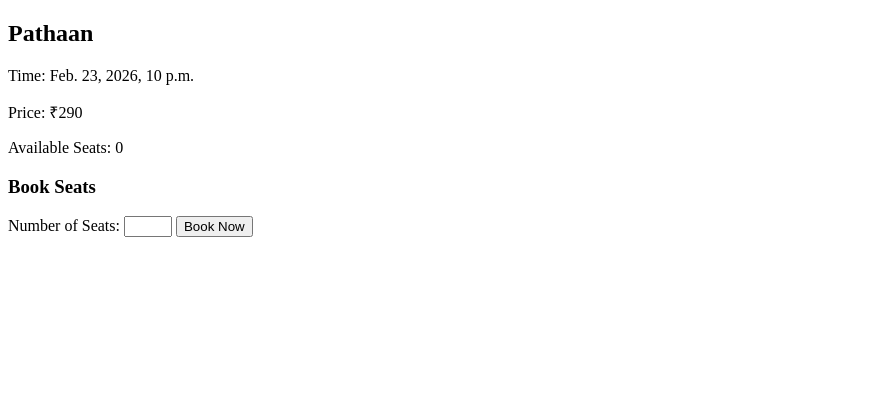
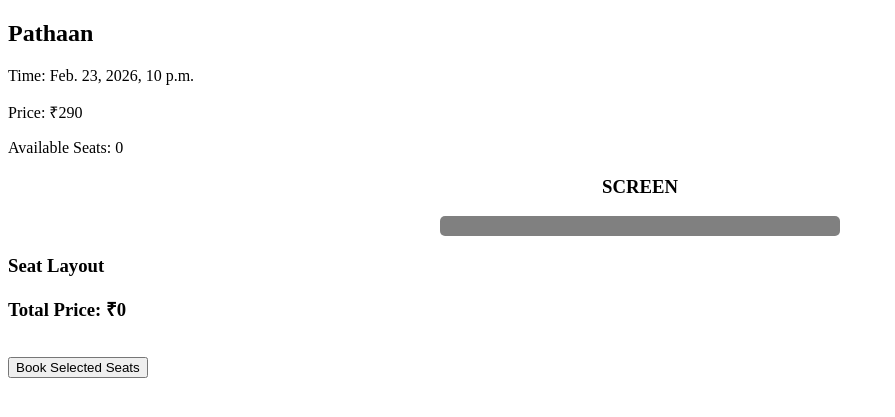
Before and after one commit to sonoo7890/BookMyShow_Project, a Django app: page /show/5/ in a window 1280 px wide. Shown: the top 417 px of the page, without its empty margins (0-895 px from the left). Run offline with Django 5.2, Linux system fonts and the light colour scheme; data comes from the database, SQL or seed files in the repository; both versions use the stored data as it was after the commit.

Commit message:
updated folder

```diff
--- a/Internship_Project/project/myapp/templates/myapp/show_detail.html
+++ b/Internship_Project/project/myapp/templates/myapp/show_detail.html
@@ -1,25 +1,147 @@
 <!DOCTYPE html>
 <html>
 <head>
-    <title>Show Detail</title>
+<title>Show Detail</title>
+
+<style>
+
+.seat{
+width:40px;
+height:40px;
+line-height:40px;
+text-align:center;
+margin:5px;
+border-radius:5px;
+display:inline-block;
+}
+
+.available{
+background:lightgreen;
+cursor:pointer;
+}
+
+.booked{
+background:red;
+color:white;
+}
+
+.selected{
+background:blue;
+color:white;
+}
+
+.seat-checkbox{
+display:none;
+}
+
+.seat-label{
+display:inline-block;
+}
+
+.screen{
+width:400px;
+height:20px;
+background:gray;
+margin:10px auto;
+border-radius:5px;
+}
+
+</style>
+
 </head>
+
 <body>
 
 <h2>{{ show.movie.title }}</h2>
+
 <p>Time: {{ show.show_time }}</p>
+
 <p>Price: ₹{{ show.price }}</p>
+
 <p>Available Seats: {{ available_seats }}</p>
 
-<h3>Book Seats</h3>
+<h3 style="text-align:center;">SCREEN</h3>
+
+<div class="screen"></div>
+
+<h3>Seat Layout</h3>
+
+<h3>Total Price: ₹<span id="total-price">0</span></h3>
 
 <form method="POST">
-    {% csrf_token %}
+{% csrf_token %}
 
-    <label>Number of Seats:</label>
-    <input type="number" name="seats" min="1" max="{{ available_seats }}" required>
+<div style="display:flex;flex-wrap:wrap;width:500px;">
 
+{% for seat in seats %}
 
-    <button type="submit">Book Now</button>
+{% if seat.is_booked %}
+
+<div class="seat booked">
+{{ seat.seat_number }}
+</div>
+
+{% else %}
+
+<label class="seat-label">
+
+<input type="checkbox" name="selected_seats" value="{{ seat.id }}" class="seat-checkbox">
+
+<div class="seat available">
+{{ seat.seat_number }}
+</div>
+
+</label>
+
+{% endif %}
+
+{% endfor %}
+
+</div>
+
+<br>
+
+<button type="submit">Book Selected Seats</button>
+
 </form>
+
+<script>
+
+let price = {{ show.price }};
+
+document.querySelectorAll(".seat-label").forEach(label => {
+
+let checkbox = label.querySelector(".seat-checkbox");
+let seat = label.querySelector(".seat");
+
+label.addEventListener("click", function(){
+
+checkbox.checked = !checkbox.checked;
+
+if(checkbox.checked){
+seat.classList.add("selected");
+}
+else{
+seat.classList.remove("selected");
+}
+
+updatePrice();
+
+});
+
+});
+
+function updatePrice(){
+
+let selected = document.querySelectorAll(".seat-checkbox:checked").length;
+
+let total = selected * price;
+
+document.getElementById("total-price").innerText = total;
+
+}
+
+</script>
+
 </body>
 </html>
--- a/Internship_Project/project/myapp/views.py
+++ b/Internship_Project/project/myapp/views.py
@@ -1,3 +1,5 @@
+from urllib import request
+
 from django.shortcuts import render,redirect
 from django.http import HttpResponse
 from django.shortcuts import get_object_or_404
@@ -14,45 +16,52 @@ def home(request):
     movies=Movie.objects.all()
     return render(request, "myapp/home.html", {"movies": movies})
 
-
 def show_detail(request, show_id):
     show = get_object_or_404(Show, id=show_id)
     available_seats = Seat.objects.filter(show=show, is_booked=False).count()
+
     if request.method == "POST":
-        seats_requested= int(request.POST.get("seats"))
+
+        # checkbox se selected seats lena
+        selected_seats = request.POST.getlist("selected_seats")
+
+        seats_requested = len(selected_seats)
 
         available_seats = Seat.objects.filter(show=show, is_booked=False).count()
-        if seats_requested <= available_seats:
-        # if seats_requested <= show.available_seats:
+
+        if seats_requested > 0 and seats_requested <= available_seats:
+
             total_amount = seats_requested * show.price
-            # show.available_seats -= seats_requested
-            # show.save()
 
-            # booking record create
-
-            # Booking.objects.create(
-            #     user=request.user,
-            #     show=show,
-            #     seats_booked=seats_requested
-            #     )
-            booking=Booking.objects.create(
+            booking = Booking.objects.create(
                 user=request.user,
                 show=show,
             )
 
-            seats=Seat.objects.filter(show=show, is_booked=False)[:seats_requested]
+            seats = Seat.objects.filter(id__in=selected_seats, is_booked=False)
+
             for seat in seats:
                 seat.is_booked = True
                 seat.save()
                 booking.seats.add(seat)
-            messages.success(request,f"Booked {seats_requested} Seats booked successfully! Total amount: ₹{total_amount}")
+
+            messages.success(
+                request,
+                f"Booked {seats_requested} Seats successfully! Total amount: ₹{total_amount}"
+            )
+
             return redirect("home")
-            return HttpResponse("Not enough seats available.")
+
         else:
+            messages.error(request, "Please select valid seats.")
 
-            messages.error(request, "Not enough seats available.")
-    return render(request, "myapp/show_detail.html", {"show": show,"available_seats": available_seats})
+    seats = Seat.objects.filter(show=show)
 
+    return render(request, "myapp/show_detail.html", {
+        "show": show,
+        "available_seats": available_seats,
+        "seats": seats
+    })
 
 
 
```
Also changed, not shown: Internship_Project/project/myapp/signals.py (+23 -8 lines), Internship_Project/project/db.sqlite3.
